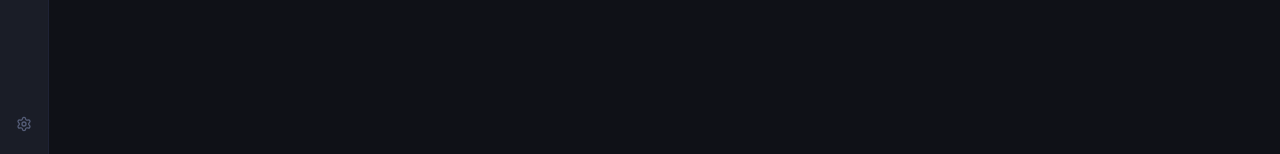
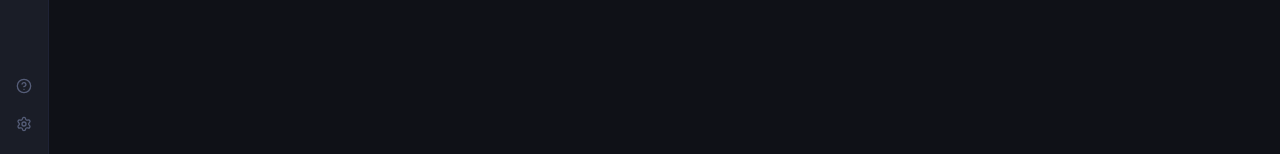
Before and after one commit to nickhilster/MDownManager, a React (Vite) app: page / in a window 1280 px wide. Shown: the part 646-800 px from the top of the page. Built offline with nearby package versions, Linux system fonts and the light colour scheme.

Commit message:
feat(help): wire TourOverlay into App, add ? icon to Sidebar

```diff
--- a/src/App.tsx
+++ b/src/App.tsx
@@ -4,19 +4,29 @@ import { SplashScreen } from "@/components/layout/SplashScreen";
 import { VaultPage } from "@/pages/VaultPage";
 import { ScannerPage } from "@/pages/ScannerPage";
 import { SettingsPage } from "@/pages/SettingsPage";
+import { HelpPage } from "@/pages/HelpPage";
 import { LicenseProvider, useLicense } from "@/lib/licenseContext";
 import { splashStripLabel } from "@/lib/license";
+import { useTour } from "@/hooks/useTour";
+import { TourOverlay } from "@/components/help/TourOverlay";
 
-export type Page = "vault" | "scanner" | "settings";
+export type Page = "vault" | "scanner" | "settings" | "help";
 
 function AppInner() {
   const [page, setPage] = useState<Page>("vault");
   const [showSplash, setShowSplash] = useState(true);
   const { license, loading } = useLicense();
+  const [splashDone, setSplashDone] = useState(false);
+  const handleSplashDone = useCallback(() => setSplashDone(true), []);
 
-  const [splashDone, setSplashDone] = useState(false);
+  const tour = useTour();
 
-  const handleSplashDone = useCallback(() => setSplashDone(true), []);
+  // Navigate to the right page when the tour step requires it
+  useEffect(() => {
+    if (tour.active && tour.step) {
+      setPage(tour.step.page);
+    }
+  }, [tour.active, tour.step]);
 
   useEffect(() => {
     if (splashDone && !loading) setShowSplash(false);
@@ -30,15 +40,32 @@ function AppInner() {
           onDone={handleSplashDone}
         />
       )}
-      <Shell page={page} onNavigate={setPage}>
+      <Shell
+        page={page}
+        onNavigate={setPage}
+        onOpenHelp={() => setPage("help")}
+      >
         {page === "vault" ? (
           <VaultPage />
         ) : page === "scanner" ? (
           <ScannerPage />
+        ) : page === "help" ? (
+          <HelpPage onStartTour={() => { tour.start(); setPage("vault"); }} />
         ) : (
           <SettingsPage />
         )}
       </Shell>
+
+      {tour.active && tour.step && (
+        <TourOverlay
+          step={tour.step}
+          currentStep={tour.currentStep}
+          totalSteps={tour.totalSteps}
+          onNext={tour.next}
+          onPrev={tour.prev}
+          onSkip={tour.skip}
+        />
+      )}
     </>
   );
 }
--- a/src/components/layout/Shell.tsx
+++ b/src/components/layout/Shell.tsx
@@ -8,12 +8,13 @@ interface ShellProps {
   children: ReactNode;
   page: Page;
   onNavigate: (page: Page) => void;
+  onOpenHelp: () => void;
 }
 
-export function Shell({ children, page, onNavigate }: ShellProps) {
+export function Shell({ children, page, onNavigate, onOpenHelp }: ShellProps) {
   return (
     <div className="flex h-full overflow-hidden bg-[var(--color-background)]">
-      <Sidebar activePage={page} onNavigate={onNavigate} />
+      <Sidebar activePage={page} onNavigate={onNavigate} onOpenHelp={onOpenHelp} />
       <div className="flex flex-col flex-1 min-w-0 overflow-hidden">
         <TopBar />
         <main className="flex-1 overflow-auto">{children}</main>
--- a/src/components/layout/Sidebar.tsx
+++ b/src/components/layout/Sidebar.tsx
@@ -1,4 +1,4 @@
-import { LayoutDashboard, Settings, Shield, Layers, Tag } from "lucide-react";
+import { LayoutDashboard, Settings, Shield, Layers, Tag, HelpCircle } from "lucide-react";
 import { cn } from "@/lib/utils";
 import { Page } from "@/App";
 
@@ -12,9 +12,10 @@ const navItems: { icon: React.ElementType; label: string; id: string; page?: Pag
 interface SidebarProps {
   activePage: Page;
   onNavigate: (page: Page) => void;
+  onOpenHelp: () => void;
 }
 
-export function Sidebar({ activePage, onNavigate }: SidebarProps) {
+export function Sidebar({ activePage, onNavigate, onOpenHelp }: SidebarProps) {
   return (
     <aside className="w-14 flex flex-col items-center py-4 bg-[var(--color-surface)] border-r border-[var(--color-border-subtle)] shrink-0">
       {/* Logo mark */}
@@ -43,7 +44,19 @@ export function Sidebar({ activePage, onNavigate }: SidebarProps) {
         ))}
       </div>
 
-      {/* Settings pinned to bottom */}
+      {/* Help and Settings pinned to bottom */}
+      <button
+        title="Help"
+        onClick={onOpenHelp}
+        className={cn(
+          "w-9 h-9 rounded flex items-center justify-center transition-colors mt-2",
+          activePage === "help"
+            ? "bg-[var(--color-accent)]/15 text-[var(--color-accent)]"
+            : "text-[var(--color-text-muted)] hover:text-[var(--color-text-secondary)] hover:bg-[var(--color-surface-2)]"
+        )}
+      >
+        <HelpCircle size={16} />
+      </button>
       <button
         title="Settings"
         onClick={() => onNavigate("settings")}
--- /dev/null
+++ b/src/pages/HelpPage.tsx
@@ -0,0 +1,11 @@
+interface HelpPageProps {
+  onStartTour: () => void;
+}
+
+export function HelpPage({ onStartTour: _onStartTour }: HelpPageProps) {
+  return (
+    <div className="flex items-center justify-center h-full text-[var(--color-text-muted)] text-sm">
+      Help loading…
+    </div>
+  );
+}
```
